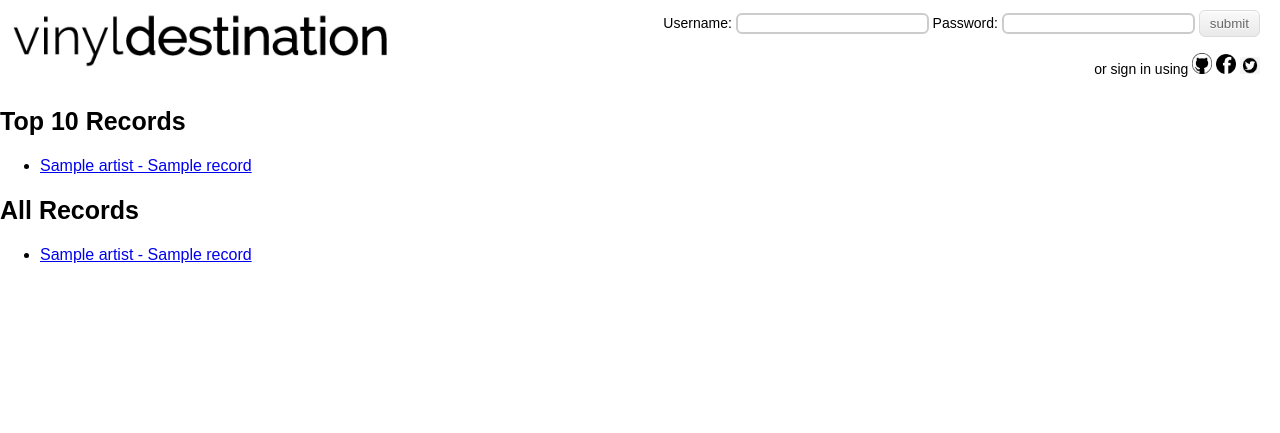
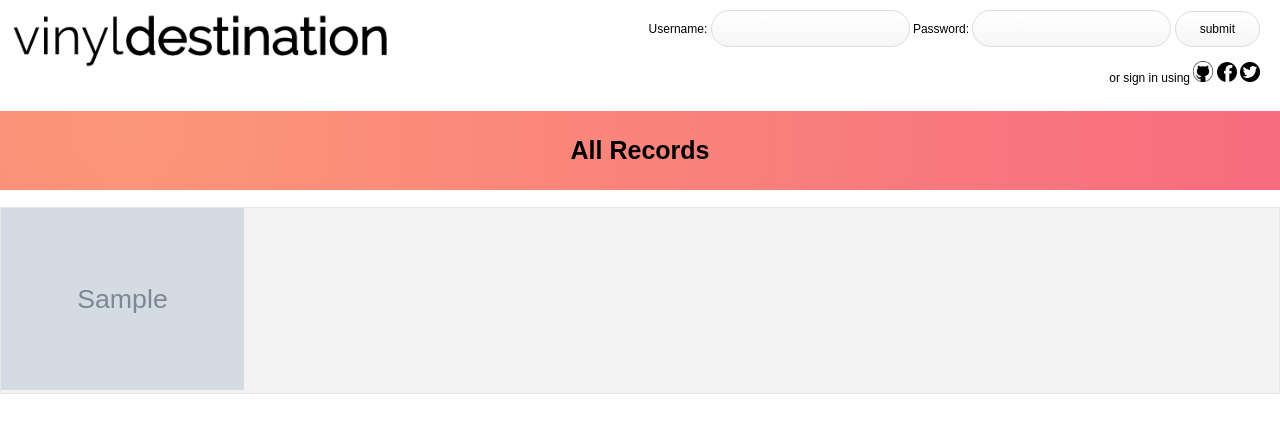
Before and after one commit to jesslavin/itech-group-t, a Django app: page /vinyldestination/records/ in a window 1280 px wide. Shown: the top 433 px of the page. Run offline with Django 3.2, Linux system fonts and the light colour scheme; tables that the repository leaves empty hold one stand-in row (values such as "Sample post"); grey boxes marked "Sample" are stand-in pictures; some libraries are stand-ins or nearby versions.

Commit message:
css round 2

```diff
--- a/static/css/basic/basic.css
+++ /dev/null
@@ -1,101 +0,0 @@
-body
-    {
-    font-family:Arial, Helvetica, sans-serif;
-    min-width:1000px;
-    margin:0px;
-    }
-
-.nav
-    {
-    font-size:14px;
-    display:flex;
-    flex-direction:row;
-    flex-wrap:nowrap;
-    }
-
-.menu
-    {
-    padding:10px 20px;
-    text-align:right;
-    margin-left:auto;
-    }
-
-#input_field
-    {
-    border-width:2px;
-    border-color:#cccccc;
-    border-style:solid;
-    border-radius:6px;
-    padding-left:10px;
-    }
-
-#button
-    {
-	box-shadow:inset 0px 1px 0px 0px #ffffff;
-	background:linear-gradient(to bottom, #f9f9f9 5%, #e9e9e9 100%);
-	background-color:#f9f9f9;
-	border-radius:6px;
-	border:1px solid #dcdcdc;
-	display:inline-block;
-	cursor:pointer;
-	color:#666666;
-	padding:5px 10px;
-	text-shadow:0px 1px 0px #ffffff;
-	}
-
-#button:hover
-    {
-	background:linear-gradient(to bottom, #e9e9e9 5%, #f9f9f9 100%);
-	background-color:#e9e9e9;
-	}
-
-#button:active
-    {
-	position:relative;
-	top:1px;
-    }
-
-.welcome
-    {
-    display:flex;
-    flex-direction:row;
-    flex-wrap:nowrap;
-    justify-content:center;
-    align-items:center;
-   background-image: radial-gradient( circle farthest-corner at 10% 20%,  rgba(252,150,120,1) 0%, rgba(247,108,127,1) 100.4% );
-
-    }
-
-.info
-    {
-    text-align:center;
-    width:50%;
-    padding:30px;
-    }
-
-.register
-    {
-    width:50%;
-    padding:20px;
-    }
-
-.trending
-    {
-    text-align:center;
-    }
-
-#recordartwork
-    {
-    max-width:19%;
-    }
-
-h2
-    {
-    font-size:25px
-    }
-
-h3
-    {
-    padding:5px 20px;
-    font-size:18px
-    }
--- /dev/null
+++ b/static/css/basic/master.css
@@ -0,0 +1,141 @@
+body
+    {
+    font-family:Arial, Helvetica, sans-serif;
+    min-width:1000px;
+    margin:0px;
+    font-size:12px;
+    }
+
+.nav
+    {
+    font-size:12px;
+    display:flex;
+    flex-direction:row;
+    flex-wrap:nowrap;
+    }
+
+.menu
+    {
+    padding:10px 20px;
+    text-align:right;
+    margin-left:auto;
+    }
+
+ul
+    {
+    list-style-type: none;
+    margin: 0;
+    padding: 0;
+    overflow: hidden;
+    border: 1px solid #e7e7e7;
+    background-color: #f3f3f3;
+    }
+
+li
+    {
+    float: left;
+    }
+
+li a
+    {
+    display: block;
+    color:black;
+    text-align: center;
+    padding: 14px 16px;
+    text-decoration: none;
+    width: 70px;
+    }
+
+li a:hover
+    {
+    background-image: radial-gradient( circle farthest-corner at 10% 20%, rgba(252,150,120,1) 0%, rgba(247,108,127,1) 100.4% );
+    }
+
+input
+    {
+    border-radius:25px;
+    padding:10px;
+	box-shadow:inset 0px 1px 0px 0px #ffffff;
+	background:linear-gradient(to bottom, #ffffff 5%, #f6f6f6 100%);
+	background-color:#ffffff;
+	border:1px solid #dcdcdc;
+    }
+
+#button
+    {
+	box-shadow:inset 0px 1px 0px 0px #ffffff;
+	background:linear-gradient(to bottom, #ffffff 5%, #f6f6f6 100%);
+	background-color:#ffffff;
+	border-radius:100px;
+	border:1px solid #dcdcdc;
+	display:inline-block;
+	cursor:pointer;
+	color:black;
+	padding:10px 24px;
+	text-shadow:0px 1px 0px #ffffff;
+    font-size:12px;
+    }
+
+#button:hover
+    {
+	background:linear-gradient(to bottom, #f6f6f6 5%, #ffffff 100%);
+	background-color:#f6f6f6;
+    }
+
+#button:active
+    {
+	position:relative;
+	top:1px;
+    }
+
+.welcome
+    {
+    display:flex;
+    flex-direction:row;
+    flex-wrap:nowrap;
+    justify-content:center;
+    align-items:center;
+    background-image: radial-gradient( circle farthest-corner at 10% 20%, rgba(252,150,120,1) 0%, rgba(247,108,127,1) 100.4% );
+    }
+
+.info
+    {
+    text-align:center;
+    width:50%;
+    padding:30px;
+    }
+
+.register
+    {
+    width:50%;
+    padding:20px;
+    }
+
+.trending
+    {
+    text-align:center;
+    }
+
+#recordartwork
+    {
+    max-width:19%;
+    }
+
+h1
+    {
+    text-align:center;
+    font-size:25px;
+    padding:25px;
+    background-image: radial-gradient( circle farthest-corner at 10% 20%,  rgba(252,150,120,1) 0%, rgba(247,108,127,1) 100.4%);
+    }
+
+h2
+    {
+    font-size:25px
+    }
+
+h3
+    {
+    padding:5px 20px;
+    font-size:18px
+    }
--- a/static/css/basic/account.css
+++ b/static/css/basic/setting.css
@@ -9,6 +9,11 @@ body
     text-align:center;
     justify-content:center;
     align-items:center;
+    }
+
+a
+    {
+    color: white;
     }
 
 .admin
--- a/templates/vinyldestination/base.html
+++ b/templates/vinyldestination/base.html
@@ -4,7 +4,7 @@
 {% load static %}
 <html>
 
-		<link href="{% static 'css/basic/basic.css' %}" rel="stylesheet" title="basicstyle" type="text/css"/>
+		<link href="{% static 'css/basic/master.css' %}" rel="stylesheet" title="basicstyle" type="text/css"/>
 		<link rel="stylesheet" href="{% static 'star-ratings/css/star-ratings.css' %}">
 
 		<title>
@@ -21,9 +21,12 @@
 		</div>
 		<div class = "menu">
 			{% if user.is_authenticated %}
-			{{ user.username }}
-			<a href="{% url 'settings' %}">Settings</a>
-			<a href="{% url 'vinyldestination:logout' %}">Logout</a>
+			<ul>
+				<li><a href="{% url 'vinyldestination:index' %}">{{ user.username }}</a></li>
+				<li><a href="{% url 'vinyldestination:records' %}">Browse</a></li>
+				<li><a href="{% url 'settings' %}">Settings</a></li>
+				<li><a href="{% url 'vinyldestination:logout' %}">Logout</a></li>
+			</ul>
 			{% else %}
 			<form id="login_form" method="post" action="{% url 'vinyldestination:login' %}">
 				{% csrf_token %}
@@ -35,7 +38,7 @@
 				or sign in using
 				<a href="{% url 'social:begin' 'github' %}"><img src="{% static 'images/github.png' %}" alt="github" style="width:20px;"/></a>
 				<a href="{% url 'social:begin' 'facebook' %}"><img src="{% static 'images/facebook.png' %}" alt="facebook" style="width:20px;"/></a>
-				<a href="{% url 'social:begin' 'twitter' %}"><img src="{% static 'images/twitter.png' %}" alt="twitter" style="width:20px;"/></a>
+				<a href="{% url 'social:begin' 'twitter' %}"><img src="{% static 'images/twit.png' %}" alt="twitter" style="width:20px;"/></a>
 			</form>
 			{% endif %}
 		</div>
@@ -47,6 +50,6 @@
 	{% block content %}
     {% endblock content %}
     <script type="text/javascript" src="{% static 'star-ratings/js/dist/star-ratings.js' %}"></script>
+
 	</body>
-
 </html>
--- a/templates/vinyldestination/index.html
+++ b/templates/vinyldestination/index.html
@@ -38,5 +38,4 @@ Vinyl Destination
 			There are no records present.
 			{% endif %}
 		</div>
-
 {% endblock %}
--- a/templates/vinyldestination/login.html
+++ b/templates/vinyldestination/login.html
@@ -1,7 +1,7 @@
 {% load staticfiles %}
 
 <head>
-	<link href="{% static 'css/basic/account.css' %}" rel="stylesheet" title="basicstyle" type="text/css"/>
+	<link href="{% static 'css/basic/setting.css' %}" rel="stylesheet" title="basicstyle" type="text/css"/>
 	<title>
 		Vinyl Destination - Login
 	</title>
@@ -33,6 +33,8 @@
 	<a href="{% url 'social:begin' 'github' %}">Login with GitHub</a>
 	<br/>
 	<a href="{% url 'social:begin' 'facebook' %}">Login with Facebook</a>
+	<br/>
+	<a href="{% url 'social:begin' 'twitter' %}">Login with Twitter</a>
 	{% endif %}
 
 </div>
--- a/templates/vinyldestination/records.html
+++ b/templates/vinyldestination/records.html
@@ -2,14 +2,14 @@
 {% load staticfiles %}
 
 {% block body_block %}
-<h2>Top 10 Records</h2>
+
+<h1>All Records</h1>
+
 <div>
-		{% if records_pop %}
+	{% if records_all %}
 	<ul>
-					{% for record in records_pop %}
-				<li>
-					<a href="/vinyldestination/records/{{record.slug }}/">{{record.a_id}} - {{ record.name }}</a>
-				</li>
+		{% for record in records_all %}
+		<a href="{% url 'vinyldestination:records' %}{{ record.slug }}/"><img id="recordartwork" src="{{MEDIA_URL}}{{ record.image }}" alt="{{ record.name }}"></a>
 		{% endfor %}
 	</ul>
 	{% else %}
@@ -17,18 +17,4 @@
 	{% endif %}
 </div>
 
-<h2>All Records</h2>
-		<div>
-		{% if records_all %}
-			<ul>
-					{% for record in records_all %}
-				<li>
-					<a href="/vinyldestination/records/{{record.slug }}/">{{record.a_id}} - {{ record.name }}</a>
-				</li>
-					{% endfor %}
-			</ul>
-		{% else %}
-			<strong>There are no records present.</strong>
-			{% endif %}
-		</div>
 {% endblock %}
--- a/templates/vinyldestination/register.html
+++ b/templates/vinyldestination/register.html
@@ -1,7 +1,7 @@
 {% load staticfiles %}
 
 <head>
-	<link href="{% static 'css/basic/account.css' %}" rel="stylesheet" title="basicstyle" type="text/css"/>
+	<link href="{% static 'css/basic/setting.css' %}" rel="stylesheet" title="basicstyle" type="text/css"/>
 	<title>
 		Vinyl Destination - Register
 	</title>
--- a/vinyldestination/views.py
+++ b/vinyldestination/views.py
@@ -16,7 +16,7 @@ def index(request):
 	# Construct a dictionary to pass to the template engine as its context.
 	# Note the key boldmessage matches to {{ boldmessage }} in the template!
 	artist_list = Artist.objects.order_by('-likes')[:5]
-	record_list = Record.objects.filter(ratings__isnull=False).order_by('ratings__average')
+	record_list = Record.objects.order_by('-views')[:10]
 
 	context_dict = {}
 	context_dict['boldmessage'] = 'Crunchy, creamy, cookie, candy, cupcake!'
```
Also changed, not shown: templates/vinyldestination/password.html (+16 -15 lines), templates/vinyldestination/settings.html (+19 -10 lines), static/images/twit.png (added), static/images/twitter.png (deleted), vinyldestination/migrations/0001_initial.py. Lines whose indentation alone changed are shown as unchanged.
